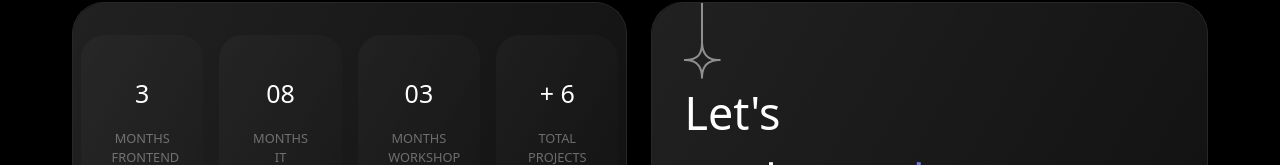
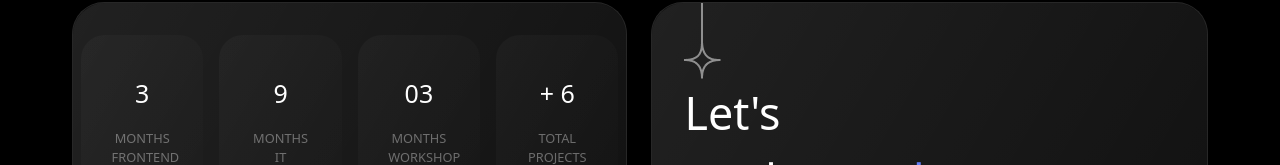
Before and after one commit to Wai-Min-Hein/My-Portfolio, a React (Vite) app: page / in a window 1280 px wide. Shown: the part 735-900 px from the top of the page. Built offline with nearby package versions, Linux system fonts and the light colour scheme.

Commit message:
update working history

```diff
--- a/src/Page/Home.jsx
+++ b/src/Page/Home.jsx
@@ -319,7 +319,7 @@ const Home = () => {
             </div>
             <div className="basis-full uxsm:basis-[44.5%] xsm:basis-1/3 bg-card-bg  py-10 relative after:absolute after:content-[''] after:top-0 after:left-0 after:w-full after:h-full after:bg-card-background after:rounded-3xl after:opacity-[.1]">
               <h1 className="text-white text-2xl font-medium text-center ">
-                08
+                9
               </h1>
               <p className="uppercase text-[.8rem] text-card-para font-normal  tracking-normal  mx-auto text-center opacity-50 w-1/2 mt-4">
                 months IT Technician
```
